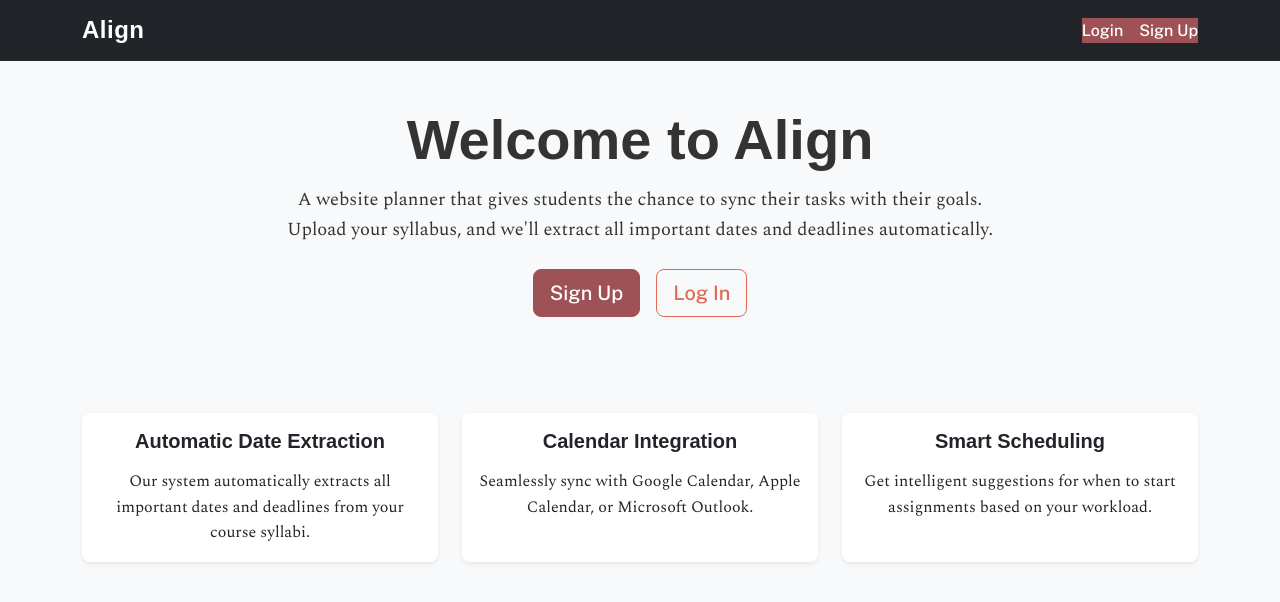
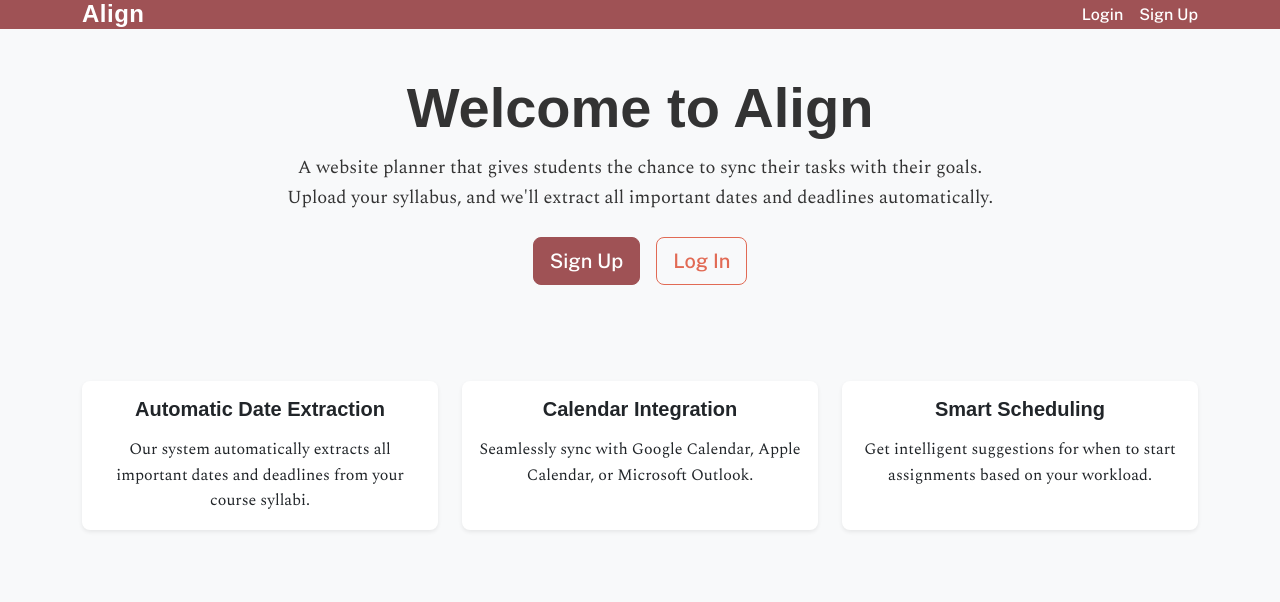
Before and after one commit to Team-Atomic-Thunder/team-atomic-thunder-project, a React (Create React App) app in the folder align-app/: page / in a window 1280 px wide. Shown: the top 602 px of the page. Built offline with nearby package versions, Linux system fonts and the light colour scheme; a web font is replaced by a local one.

Commit message:
update so header bar is right color

```diff
--- a/align-app/src/App.css
+++ b/align-app/src/App.css
@@ -85,6 +85,7 @@ header .h4 {
   font-weight: 600;
   letter-spacing: 0.5px;
   color: white !important;
+  background-color: var(--color-primary);
 }
 
 /* Footer */
@@ -331,6 +332,10 @@ a:hover {
   border-color: var(--color-secondary) !important;
 }
 
+.header_bar {
+  background-color: var(--color-primary);
+}
+
 /* Focus states */
 .form-control:focus,
 .btn:focus,
--- a/align-app/src/App.js
+++ b/align-app/src/App.js
@@ -45,7 +45,7 @@ function App() {
     <Router>
       <div className="d-flex flex-column min-vh-100">
         {/* Header with Navigation */}
-        <header className="bg-dark text-white p-3">
+        <header className="header_bar">
           <div className="container d-flex justify-content-between align-items-center">
             <h1 className="h4 mb-0">Align</h1>
 
```
